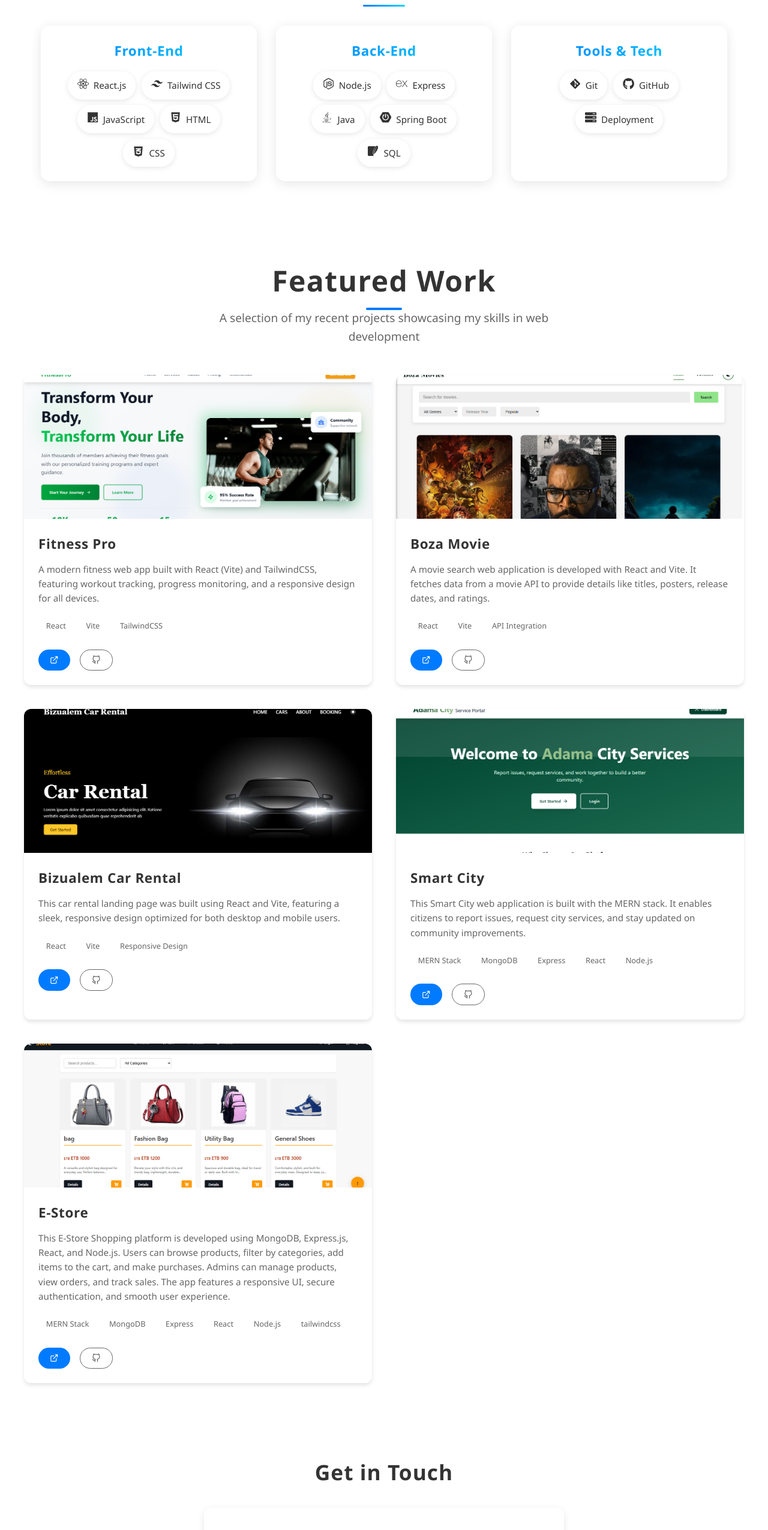
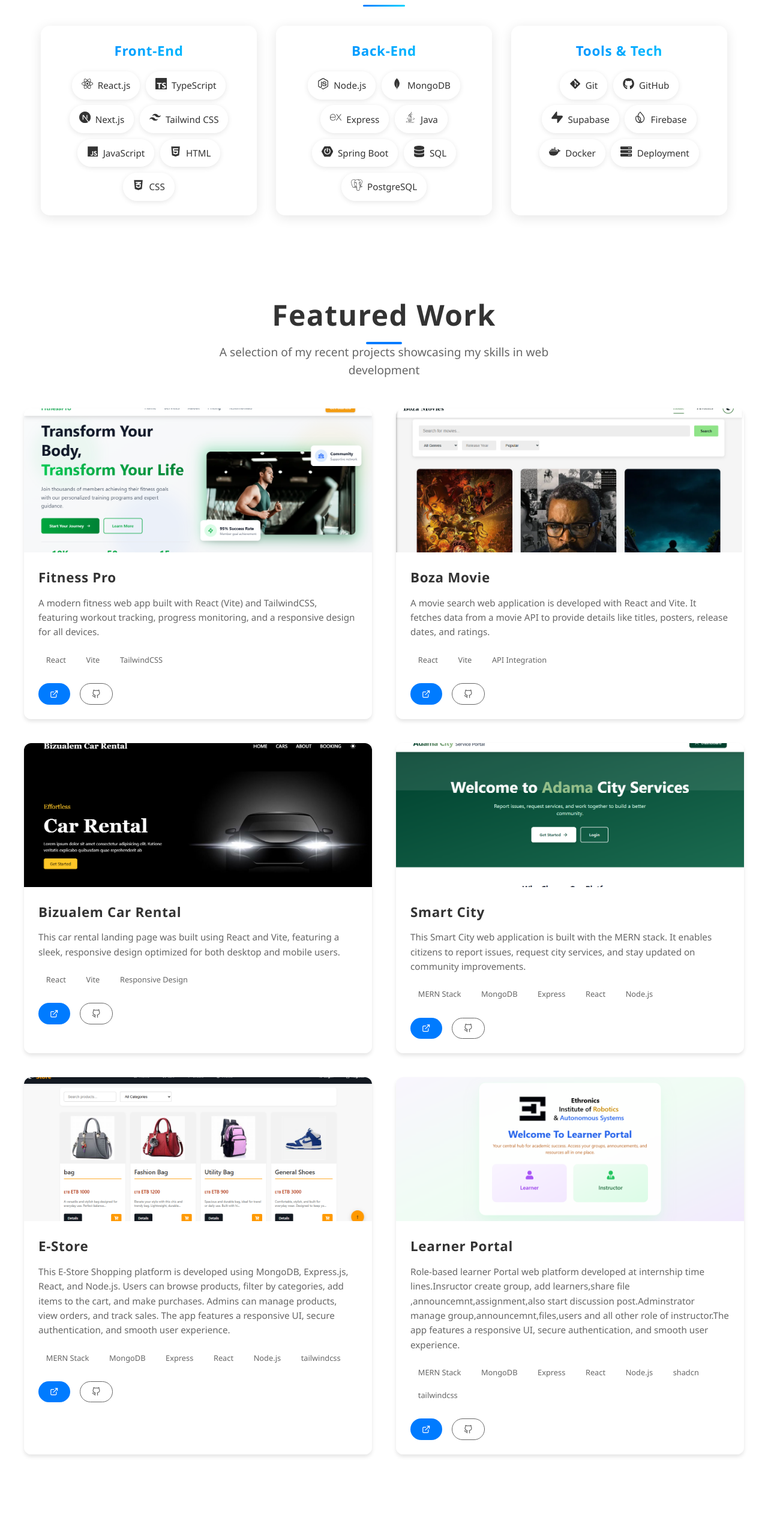
Before and after one commit to Biz1234/my-portfolio, a React (Vite) app: page / in a window 1280 px wide. Shown: the part 1280-3831 px from the top of the page at 60% size. Built offline with nearby package versions, Linux system fonts and the light colour scheme.

Commit message:
add project and skill

```diff
--- a/src/components/Projects.jsx
+++ b/src/components/Projects.jsx
@@ -6,6 +6,7 @@ import screenshot2 from '../assets/screenshot2.png';
 import screenshot3 from '../assets/movie.png';
 import screenshot4 from '../assets/city.png';
 import screenshot5 from '../assets/store.png';
+import screenshot6 from '../assets/Ethronics.png';
 // Icons for enhanced UI
 import { FiExternalLink, FiGithub, FiChevronRight, FiChevronLeft } from 'react-icons/fi';
 
@@ -62,8 +63,23 @@ const projects = [
     technologies: ['MERN Stack', 'MongoDB', 'Express', 'React', 'Node.js','tailwindcss'],
     featured: true
   },
+   {
+    id: 5,
+    title: 'Learner Portal',
+    description: 'Role-based learner Portal web platform developed at internship time lines.Insructor create group, add learners,share file ,announcemnt,assignment,also start discussion post.Adminstrator manage group,announcemnt,files,users and all other role of instructor.The app features a responsive UI, secure authentication, and smooth user experience.',
+    screenshot: screenshot6,
+    liveLink: 'https://Learner-Portal.netlify.app/',
+    githubLink: 'https://github.com/Ethronics/student-portal',
+    technologies: ['MERN Stack', 'MongoDB', 'Express', 'React', 'Node.js', 'shadcn', 'tailwindcss'],
+    featured: true
+  },
 
 ];
+
+
+
+
+
 
 function Projects() {
   const [activeFilter, setActiveFilter] = useState('all');
--- a/src/components/Skills.jsx
+++ b/src/components/Skills.jsx
@@ -1,6 +1,17 @@
 import { motion } from 'framer-motion';
-import { FaReact, FaJs, FaHtml5, FaCss3Alt, FaNodeJs, FaJava, FaGitAlt, FaGithub, FaServer } from 'react-icons/fa';
-import { SiTailwindcss, SiExpress, SiSpringboot, SiSqlite, SiVeed } from 'react-icons/si';
+import { FaReact, FaJs, FaHtml5, FaCss3Alt, FaNodeJs, FaJava, FaGitAlt, FaGithub, FaServer, FaDatabase } from 'react-icons/fa';
+import {
+  SiTailwindcss,
+  SiExpress,
+  SiSpringboot,
+  SiTypescript,
+  SiNextdotjs,
+  SiMongodb,
+  SiPostgresql,
+  SiSupabase,
+  SiFirebase,
+  SiDocker,
+} from 'react-icons/si';
 import '../styles/Skills.css';
 
 function Skills() {
@@ -9,6 +20,8 @@ function Skills() {
       title: 'Front-End',
       skills: [
         { name: 'React.js', icon: <FaReact /> },
+        { name: 'TypeScript', icon: <SiTypescript /> },
+        { name: 'Next.js', icon: <SiNextdotjs /> },
         { name: 'Tailwind CSS', icon: <SiTailwindcss /> },
         { name: 'JavaScript', icon: <FaJs /> },
         { name: 'HTML', icon: <FaHtml5 /> },
@@ -19,10 +32,12 @@ function Skills() {
       title: 'Back-End',
       skills: [
         { name: 'Node.js', icon: <FaNodeJs /> },
+        { name: 'MongoDB', icon: <SiMongodb /> },
         { name: 'Express', icon: <SiExpress /> },
         { name: 'Java', icon: <FaJava /> },
         { name: 'Spring Boot', icon: <SiSpringboot /> },
-        { name: 'SQL', icon: <SiSqlite /> },
+        { name: 'SQL', icon: <FaDatabase /> },
+        { name: 'PostgreSQL', icon: <SiPostgresql /> },
       ],
     },
     {
@@ -30,7 +45,10 @@ function Skills() {
       skills: [
         { name: 'Git', icon: <FaGitAlt /> },
         { name: 'GitHub', icon: <FaGithub /> },
-       { name: 'Deployment', icon: <FaServer /> },
+        { name: 'Supabase', icon: <SiSupabase /> },
+        { name: 'Firebase', icon: <SiFirebase /> },
+        { name: 'Docker', icon: <SiDocker /> },
+        { name: 'Deployment', icon: <FaServer /> },
       ],
     },
   ];
```
Also changed, not shown: src/assets/Ethronics.png (added).
